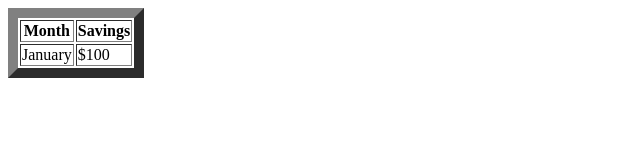
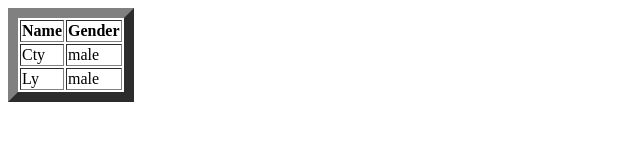
Before and after one commit to Cty98/Cty98.github.io, a plain HTML site: page MyWork.html in a window 1280 px wide. Shown: the whole page, without its empty margins (0-640 px from the left). Drawn offline with Linux system fonts and the light colour scheme.

Commit message:
Update MyWork.html

```diff
--- a/MyWork.html
+++ b/MyWork.html
@@ -8,12 +8,16 @@
 
        <table border="10">
 <tr>
-<th>Month</th>
-<th>Savings</th>
+<th>Name</th>
+<th>Gender</th>
 </tr>
 <tr>
-<td>January</td>
-<td>$100</td>
+<td>Cty</td>
+<td>male</td>
+</tr>
+<tr>
+<td>Ly</td>
+<td>male</td>
 </tr>
 </table>
 	</div>
```
